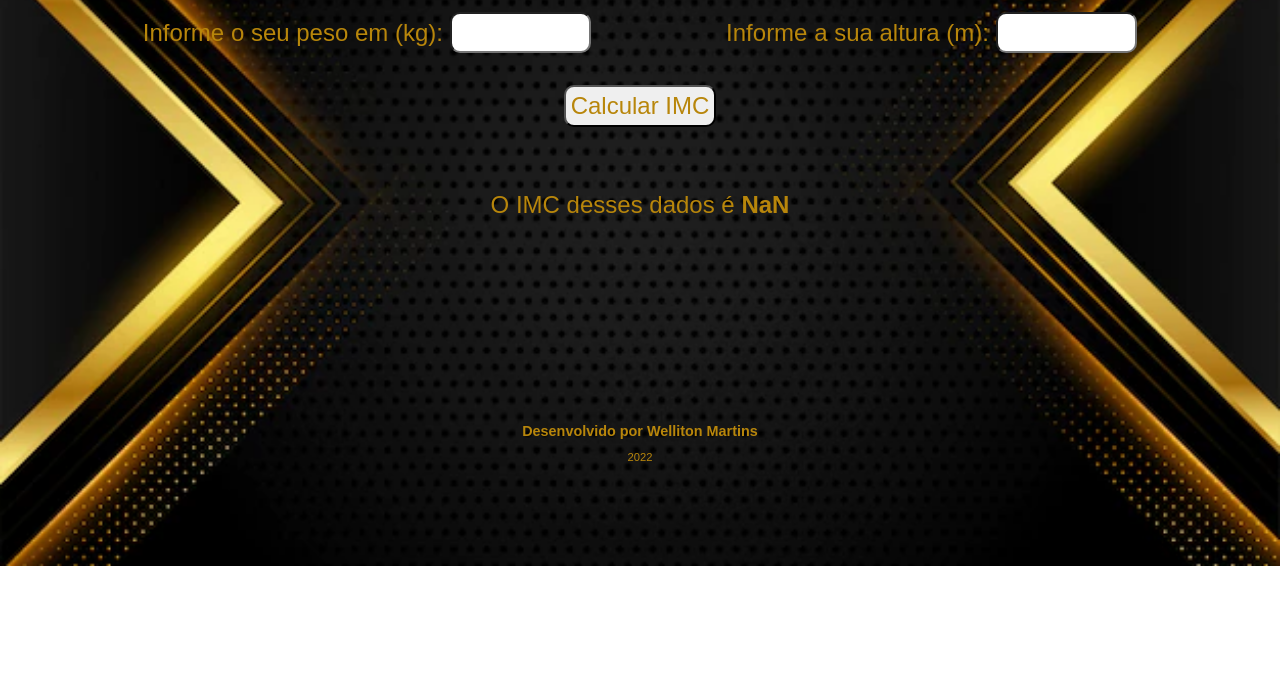
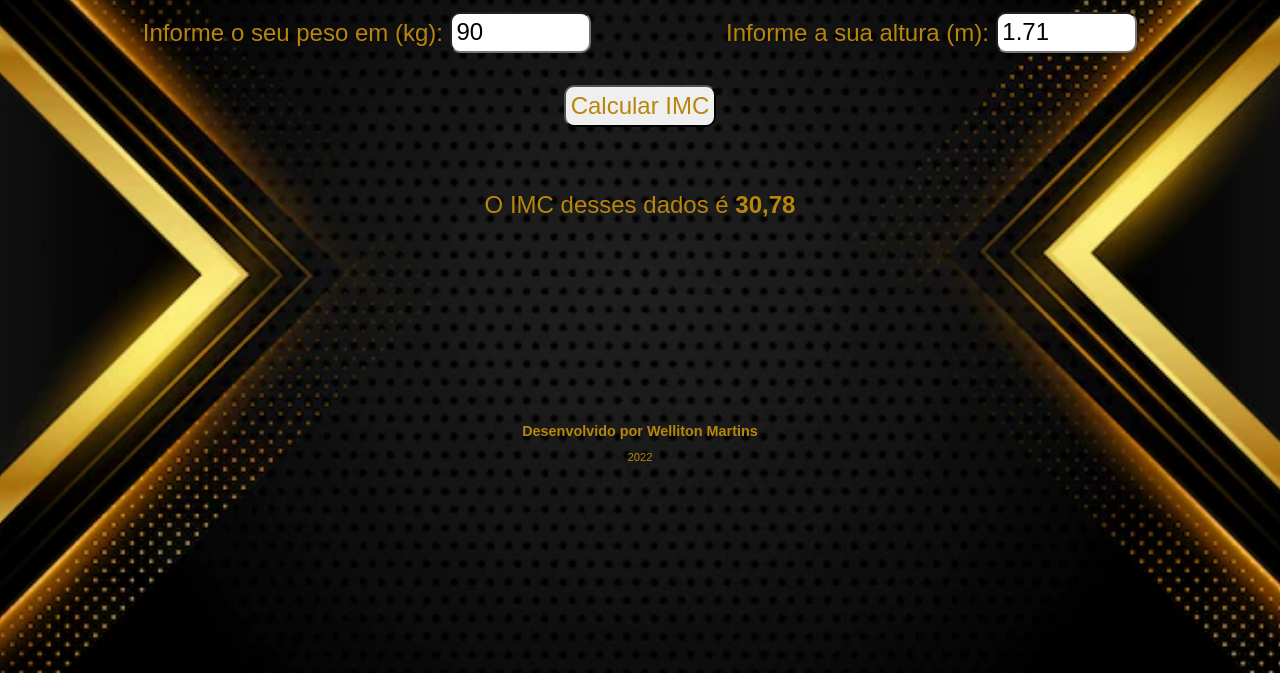
Before and after one commit to martinsdesenvolvedor/06-imc, a plain HTML site: page index.html in a window 1280 px wide. Shown: the part 127-800 px from the top of the page. Drawn offline with Linux system fonts and the light colour scheme.

Commit message:
modificação no background

```diff
--- a/css/style.css
+++ b/css/style.css
@@ -7,7 +7,7 @@ body {
   background-size: cover;
   background-repeat: no-repeat;
   background-position: center;
-  background-attachment: local;
+  background-attachment: fixed;
 }
 
 h1 {
--- a/index.html
+++ b/index.html
@@ -14,11 +14,11 @@
     <div class="imc">
       <div class="peso">
         <label for="input-weight">Informe o seu peso em (kg):</label>
-        <input id="input-weight" type="number" value="" step="0.1" />
+        <input id="input-weight" type="number" value="90" step="0.1" />
       </div>
       <div class="altura">
         <label for="input-height">Informe a sua altura (m):</label>
-        <input id="input-height" type="number" value="" step="0.01" />
+        <input id="input-height" type="number" value="1.71" step="0.01" />
       </div>
     </div>
     <div class="botao">
--- a/js/script.js
+++ b/js/script.js
@@ -1,12 +1,6 @@
 function start() {
   var buttonCalculateImc = document.querySelector('#button-calculate-imc'); //1º capturar o botao
   buttonCalculateImc.addEventListener('click', handleButtonClick); //2º criar o evento para o botao quando for clicado e o que vai acontecer depois
-
-  var inputWeight = document.querySelector('#input-weight'); //1ºcapturar o input do peso
-  var inputHeight = document.querySelector('#input-height'); //1º captura o input da altura
-
-  inputWeight.addEventListener('input', handleButtonClick); //2º criar um evento para o input do peso
-  inputHeight.addEventListener('input', handleButtonClick); //2º criar um evento para o input da altura
 
   handleButtonClick(); //para ja começar calculando o imc
 }
```
